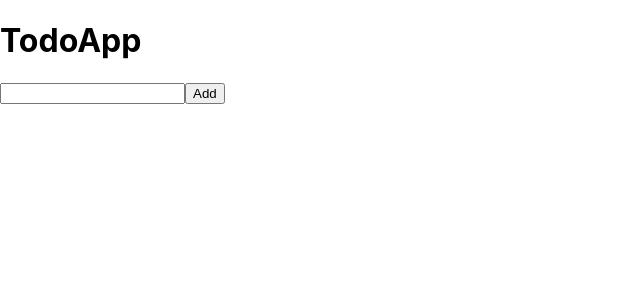
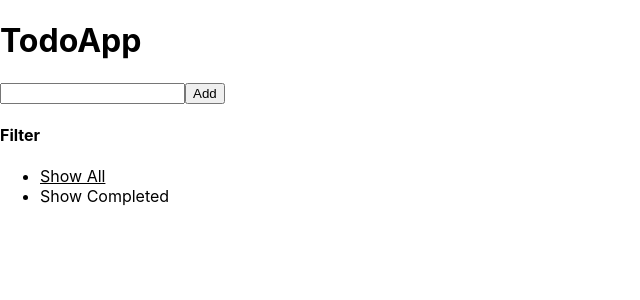
Before and after one commit to leobaetarj/react-redux-todo-app, a React (Create React App) app: page / in a window 1280 px wide. Shown: the top 300 px of the page, without its empty margins (0-640 px from the left). Built offline with nearby package versions, Linux system fonts and the light colour scheme.

Commit message:
Add Filter to TodoApp Component

```diff
--- a/src/components/TodoApp/TodoApp.jsx
+++ b/src/components/TodoApp/TodoApp.jsx
@@ -1,11 +1,13 @@
 import React from 'react';
 import { AddTodoForm } from '../../containers/AddTodoForm/AddTodoForm';
 import { TodoList } from '../../containers/TodoList/TodoList';
+import { Filter } from '../../containers/Filter/Filter';
 
 export const TodoApp = () => (
   <div className="todo-app">
     <h1>TodoApp</h1>
     <AddTodoForm />
     <TodoList />
+    <Filter />
   </div>
 );
```
